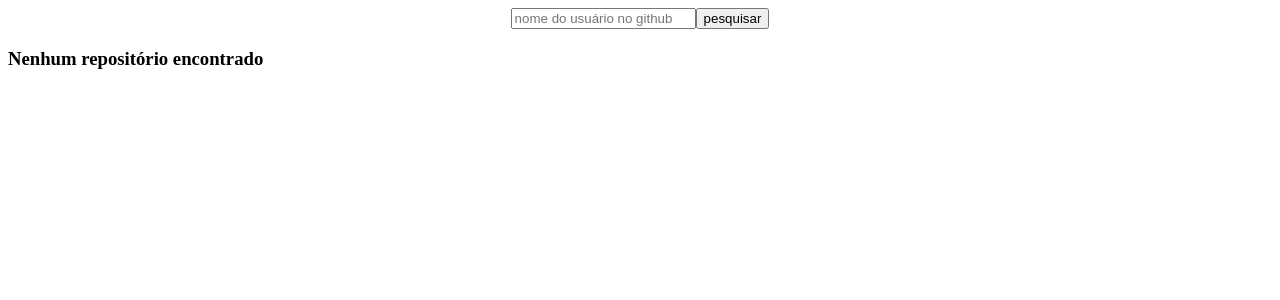
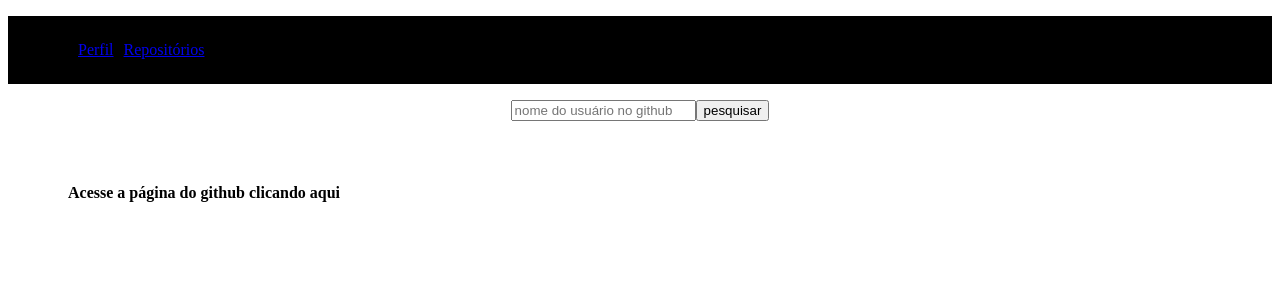
Before and after one commit to jvvoliveira/GithubView, a React (Create React App) app: page / in a window 1280 px wide. Shown: the top 300 px of the page. Built offline with nearby package versions, Linux system fonts and the light colour scheme.

Commit message:
add rotas e comp perfil quebrando

```diff
--- a/package.json
+++ b/package.json
@@ -6,6 +6,7 @@
     "@types/jest": "^24.0.13",
     "react": "^16.8.6",
     "react-dom": "^16.8.6",
+    "react-router-dom": "^5.0.1",
     "react-scripts": "3.0.1",
     "react-test-renderer": "^16.8.6"
   },
--- a/src/App.js
+++ b/src/App.js
@@ -1,29 +1,42 @@
-import React, { Component } from 'react';
-import './App.css';
-import SearchBar from './Components/SearchBar';
-import RepoList from './Components/RepoList';
+import React, { Component } from 'react'
+import './App.css'
+import SearchBar from './Components/SearchBar'
+import NavBar from './Components/NavBar'
+import Router from './Components/Router'
+import { BrowserRouter } from 'react-router-dom'
 
 class App extends Component {
 
-  constructor(props){
+  constructor(props) {
     super(props);
 
     this.state = {
-      repos:[]
+      repos: [],
+      usuario: {}
     }
     this.setRepos = this.setRepos.bind(this);
+    this.setUsuario = this.setUsuario.bind(this);
   }
 
-  setRepos(repos){
-    this.setState({repos});
+  setRepos(repos) {
+    this.setState({ repos });
+  }
+
+  setUsuario(usuario) {
+    this.setState({ usuario });
   }
 
   //passando função como prop pro filho...uma maneira de fazer comunicação
   render() {
     return (
-      <div className="App" >
-        <SearchBar setRepos={this.setRepos} ></SearchBar>
-        <RepoList repos={this.state.repos} ></RepoList>
+      <div className="App">
+        <div>
+          <BrowserRouter>
+            <NavBar />
+            <SearchBar setRepos={this.setRepos} setUsuario={this.setUsuario}/>
+            <Router repos={this.state.repos} repos={this.state.repos} usuario={this.state.usuario}/>
+          </BrowserRouter>
+        </div>
       </div>
     );
   }
--- /dev/null
+++ b/src/Components/NavBar.css
@@ -0,0 +1,11 @@
+.navList{
+    background-color: black;
+    padding: 25px;
+}
+.item{
+    display: inline;
+    margin: 5px;
+}
+Link{
+    color: white;
+}
--- /dev/null
+++ b/src/Components/NavBar.jsx
@@ -0,0 +1,13 @@
+import React from 'react'
+import './NavBar.css'
+import { Link } from 'react-router-dom'
+export default () => {
+    return (
+        <ul className='navList'>
+            <ul>
+                <li className='item'><Link to='/'>Perfil</Link></li>
+                <li className='item'><Link to='/repositorios'>Repositórios</Link></li>
+            </ul>
+        </ul>
+    )
+}
--- /dev/null
+++ b/src/Components/Perfil.css
@@ -0,0 +1,7 @@
+.titulo{
+    text-align: center
+}
+.box{
+    display: inline-block;
+    margin: 20px;
+}
--- /dev/null
+++ b/src/Components/Perfil.jsx
@@ -0,0 +1,44 @@
+import React, { useState, useEffect } from 'react'
+import './Perfil.css'
+export default (props) => {
+
+    const [usuario, setUsuario] = useState('')
+
+    const _pesquisar = async (usuario, request = fetch) => {
+        let url = `https://api.github.com/users/${usuario}`
+        const response = await request(url)
+        console.log(response)
+        if (response.status === 200) {
+            setUsuario(response)
+        } else {
+            setUsuario({})
+        }
+    }
+
+    useEffect(() => {
+        // _pesquisar(usuario)
+        setUsuario(usuario);
+        console.log('conteúdo de usuário: ' + usuario)
+    })
+
+    if (usuario !== undefined) {
+        return (
+            <>
+                <h1 className='titulo'>{usuario.name ? usuario.name : usuario.login}</h1>
+                <div className='box'>
+                    <img src={usuario.avatar_url}></img>
+                </div>
+                <div className='box'>
+                    <h4>Acesse a página do github clicando <a href={usuario.html_url} target="_blank">
+                        aqui
+                        </a></h4>
+                </div>
+            </>
+        )
+    } else {
+        return (
+            <h2>Usuário não encontrado ou
+                <br />sem repositórios públicos</h2>
+        )
+    }
+}
--- a/src/Components/RepoList.js
+++ b/src/Components/RepoList.js
@@ -4,18 +4,24 @@ import Repo from './Repo';
 class RepoList extends Component {
 
     render() {
-        if(this.props.repos.length !== 0){
-        return(
-            this.props.repos.map(repo => {
+        if (this.props.repos !== undefined) {
+            if (this.props.repos.length !== 0) {
                 return (
-                    <Repo name={repo.name} link={repo.html_url} language={repo.language}
-                        description={repo.description}></Repo>
+                    this.props.repos.map(repo => {
+                        return (
+                            <Repo name={repo.name} link={repo.html_url} language={repo.language}
+                                description={repo.description}></Repo>
+                        );
+                    })
                 );
-            })
-        );
+            } else {
+                return (
+                    <h3>Nenhum repositório encontrado</h3>
+                );
+            }
         }else{
-            return(
-                <h3>Nenhum repositório encontrado</h3>
+            return (
+                <h3>Nenhum repositório</h3>
             );
         }
     }
--- /dev/null
+++ b/src/Components/Router.jsx
@@ -0,0 +1,17 @@
+import React from 'react'
+import { Route, Switch } from 'react-router-dom'
+import Perfil from './Perfil'
+import RepoList from './RepoList'
+
+
+export default (props) => {
+    return (
+        <Switch>
+            <Route path='/' exact={true} component={() => <Perfil usuario={props.usuario} />}
+            ></Route>
+            <Route path='/repositorios'
+                component={() => <RepoList repos={props.repos} />}
+            ></Route>
+        </Switch>
+    )
+}
--- a/src/Components/SearchBar.js
+++ b/src/Components/SearchBar.js
@@ -2,16 +2,18 @@ import React, { useState } from 'react';
 import './SearchBar.css';
 
 //atenção na ordem dos parâmetros...primeiro é event, aquele de valor default é o último (caso não passado fica undefined)
-export const _pesquisar = async (event, setRepos, usuario, request = fetch) => {
+export const _pesquisar = async (event, setRepos, setUsuario, usuario, request = fetch) => {
     event.preventDefault();
     let url = `https://api.github.com/users/${usuario}/repos`;
     const response = await request(url);
     const json = await response.json();
-    console.log(response);
+    console.log(json);
     if (response.status === 200) {
         setRepos(json);
+        setUsuario(json[0].owner);
     } else {
         setRepos([]);
+        setUsuario({});
     }
 }
 
@@ -19,7 +21,7 @@ export const _pesquisar = async (event, setRepos, usuario, request = fetch) => {
 export default (props) => {
     const [usuario, setUsuario] = useState();
     const pesquisar = (event) => {
-        _pesquisar(event, props.setRepos, usuario)
+        _pesquisar(event, props.setRepos, props.setUsuario, usuario)
     }
     return (
         <div className="search">
```
Also changed, not shown: 1 other file (tests, documents, lock files or other folders).
